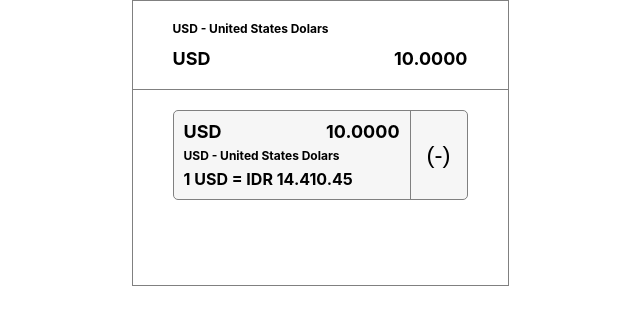
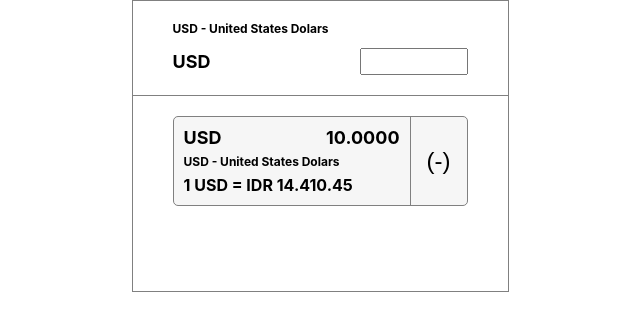
Before and after one commit to muhsinSutanto/currencies_converter_app, a React (Create React App) app: page / in a window 1280 px wide. Shown: the top 330 px of the page, without its empty margins (320-960 px from the left). Built offline with nearby package versions, Linux system fonts and the light colour scheme.

Commit message:
add input

```diff
--- a/src/pages/homePage/Index.js
+++ b/src/pages/homePage/Index.js
@@ -9,7 +9,7 @@ const Home = () => {
             </div>
             <div className='header-sub2'>
                 <h2>USD</h2>
-                <h2>10.0000</h2>
+                <input type='number'/>
             </div>
         </div>
         <div className='card-container'>
--- a/src/pages/homePage/homeStyle.css
+++ b/src/pages/homePage/homeStyle.css
@@ -24,6 +24,11 @@
 .header-sub2{
     display: flex;
     justify-content: space-between;
+    align-items: center;
+}
+.header-sub2 input{
+    font-size: 18px;
+    width: 100px;
 }
 
 .card-container{
```
